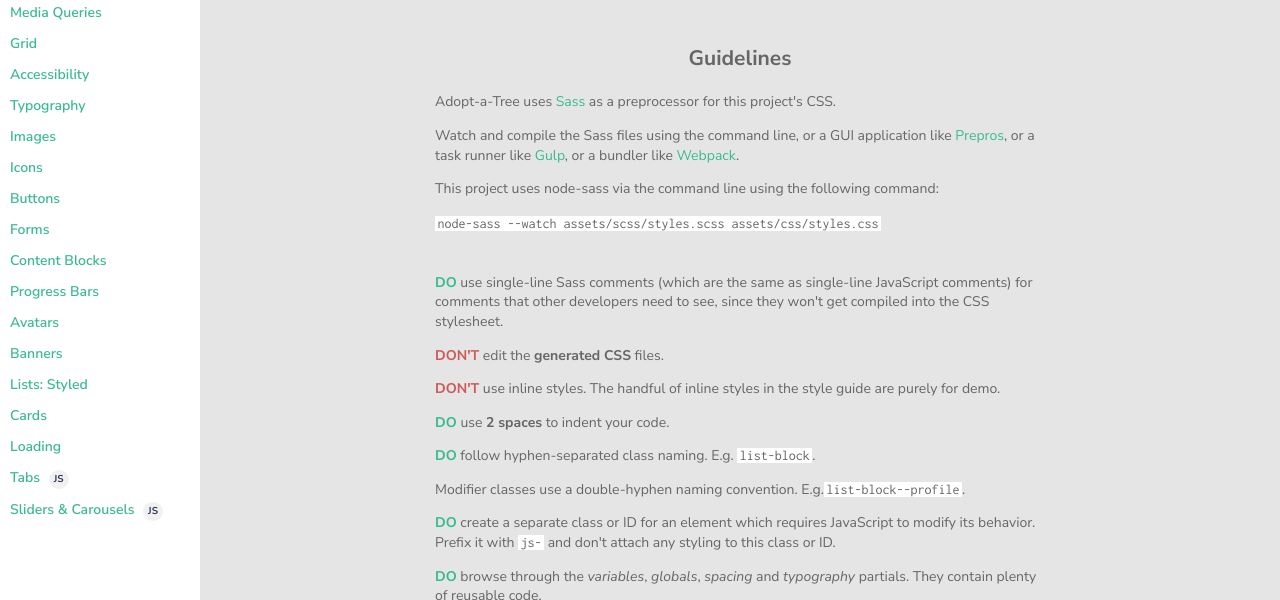
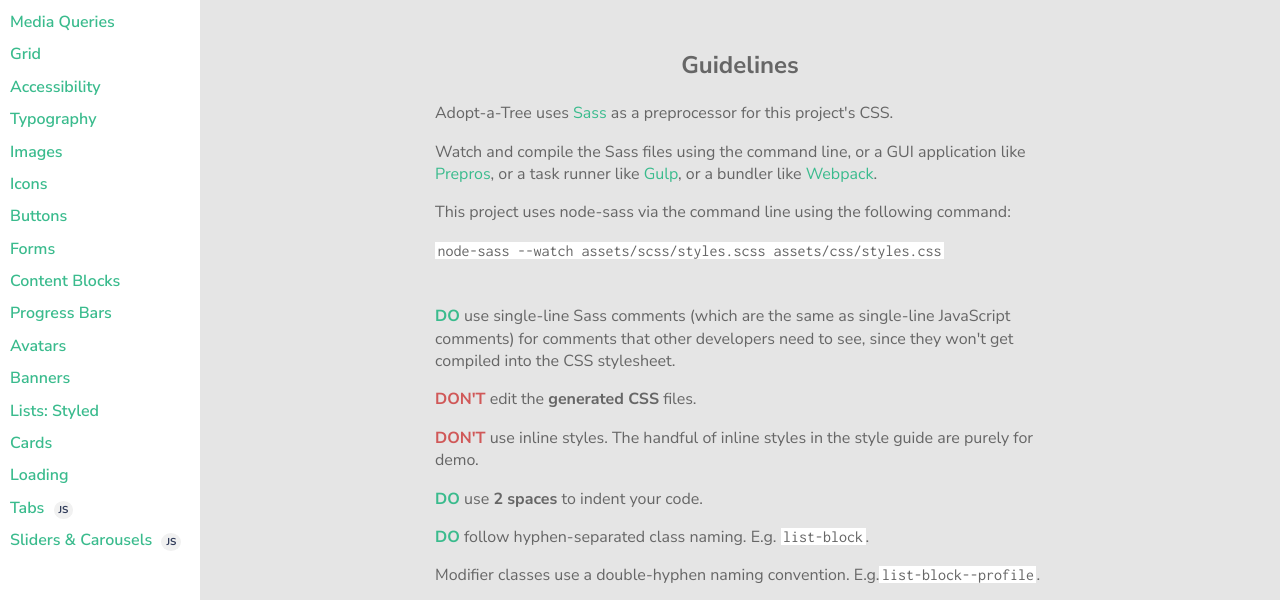
Before and after one commit to 2filips/adopt-a-tree, a website: page index.html in a window 1280 px wide. Shown: the part 172-772 px from the top of the page. Drawn offline with nearby package versions, Linux system fonts and the light colour scheme; files that its build step writes are made by us from their sources; files whose address does not match are found by name.

Commit message:
change line-height to 1.4, change media-sm to 411px

```diff
--- a/assets/scss/partials/variables.scss
+++ b/assets/scss/partials/variables.scss
@@ -56,12 +56,12 @@ $font-semi-bold: 600;
 $font-bold: 700;
 
 // Fonts: line-height:
-$line-height: 1.5;
+$line-height: 1.4;
 
 // Fonts: sizes
-$font-size-xs: toRem(10px);
-$font-size-sm: toRem(12px);
-$font-size: toRem(14px);
+$font-size-xs: toRem(12px);
+$font-size-sm: toRem(14px);
+$font-size: toRem(16px);
 $font-size-lg: toRem(18px);
 
 // Fonts: headings: sizes
@@ -138,11 +138,11 @@ $svg-path: '../svg';
 //// VARIABLES : Media queries breakpoints
 $media-lg: toRem(1200px);
 $media-md: toRem(900px);
-$media-sm: toRem(600px);
+$media-sm: toRem(411px);
 
 $media-lg-max: $media-lg - toRem(1px);
-$media-md-max: $media-md - toRem(900px);
-$media-sm-max: $media-sm - toRem(600px);
+$media-md-max: $media-md - toRem(1px);
+$media-sm-max: $media-sm - toRem(1px);
 
 $grid-column-count: 12;
 $grid-gutter: toRem(7.5px);
```
